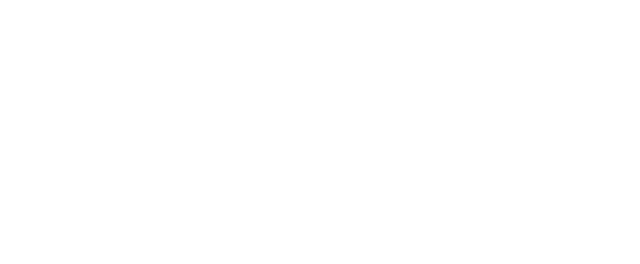
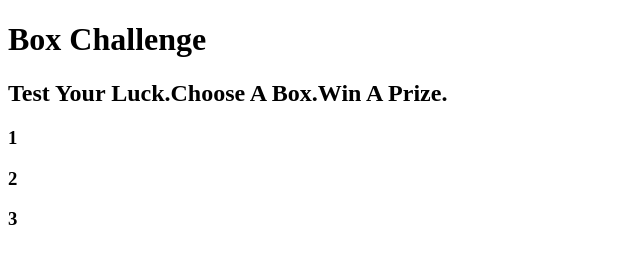
Before and after one commit to nikkirharper/m6-hw6-harper-nikki, a plain HTML site: page index.html in a window 1280 px wide. Shown: the whole page, without its empty margins (0-640 px from the left). Drawn offline with Linux system fonts and the light colour scheme.

Commit message:
Add main content to index.html

```diff
--- a/index.html
+++ b/index.html
@@ -18,6 +18,26 @@
 	</head>
 
 	<body>
+        <header>
+            <h1>Box Challenge</h1>
+        </header>
+
+        <main>
+            <h2>Test Your Luck.Choose A Box.Win A Prize.</h2>
+
+            <section>
+                <h3>1</h3>
+            </section>
+
+            <section>
+                <h3>2</h3>
+            </section>
+
+            <section>
+                <h3>3</h3>
+            </section>
+
+        </main>
 
     <script src="main.js"></script>
 	</body>
```
